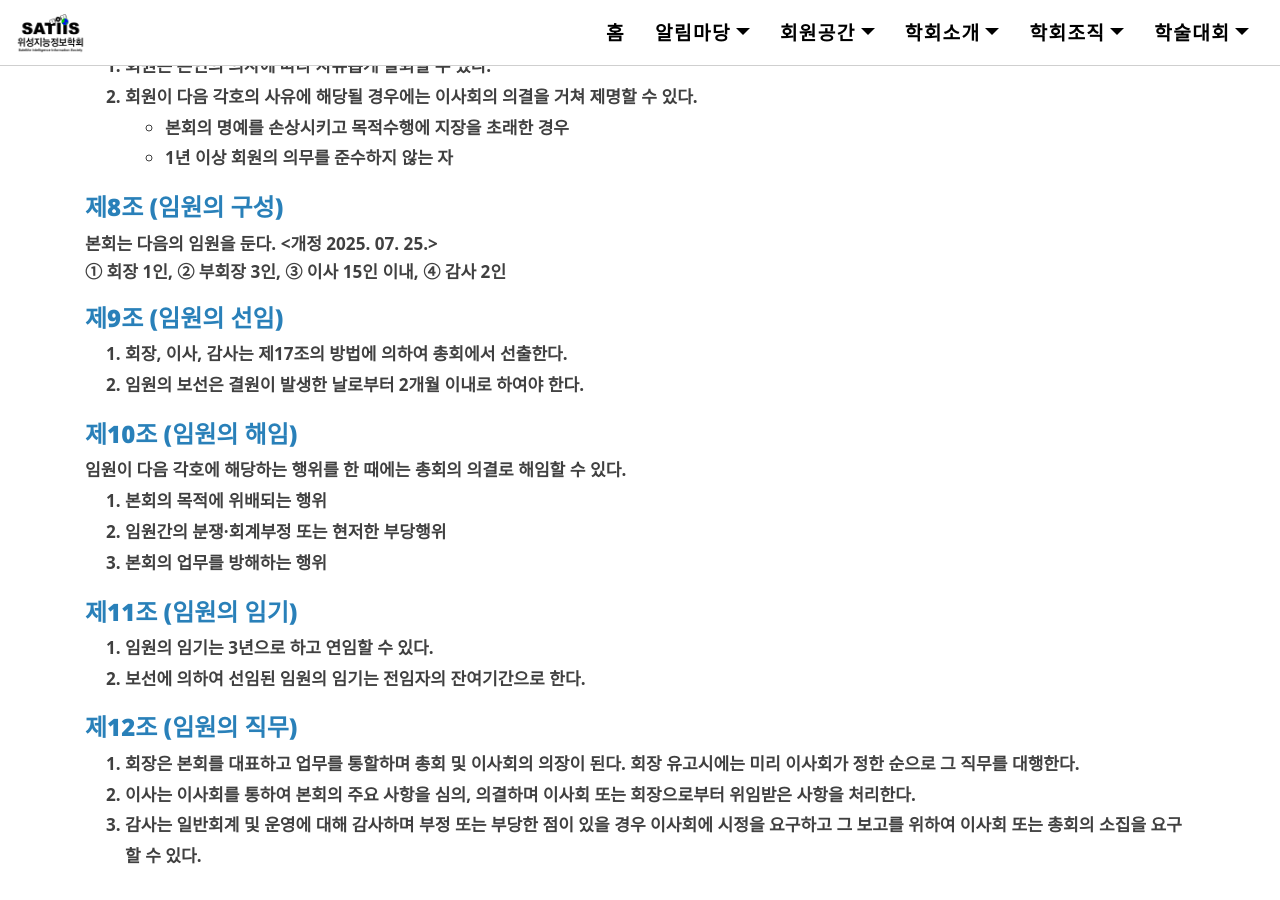
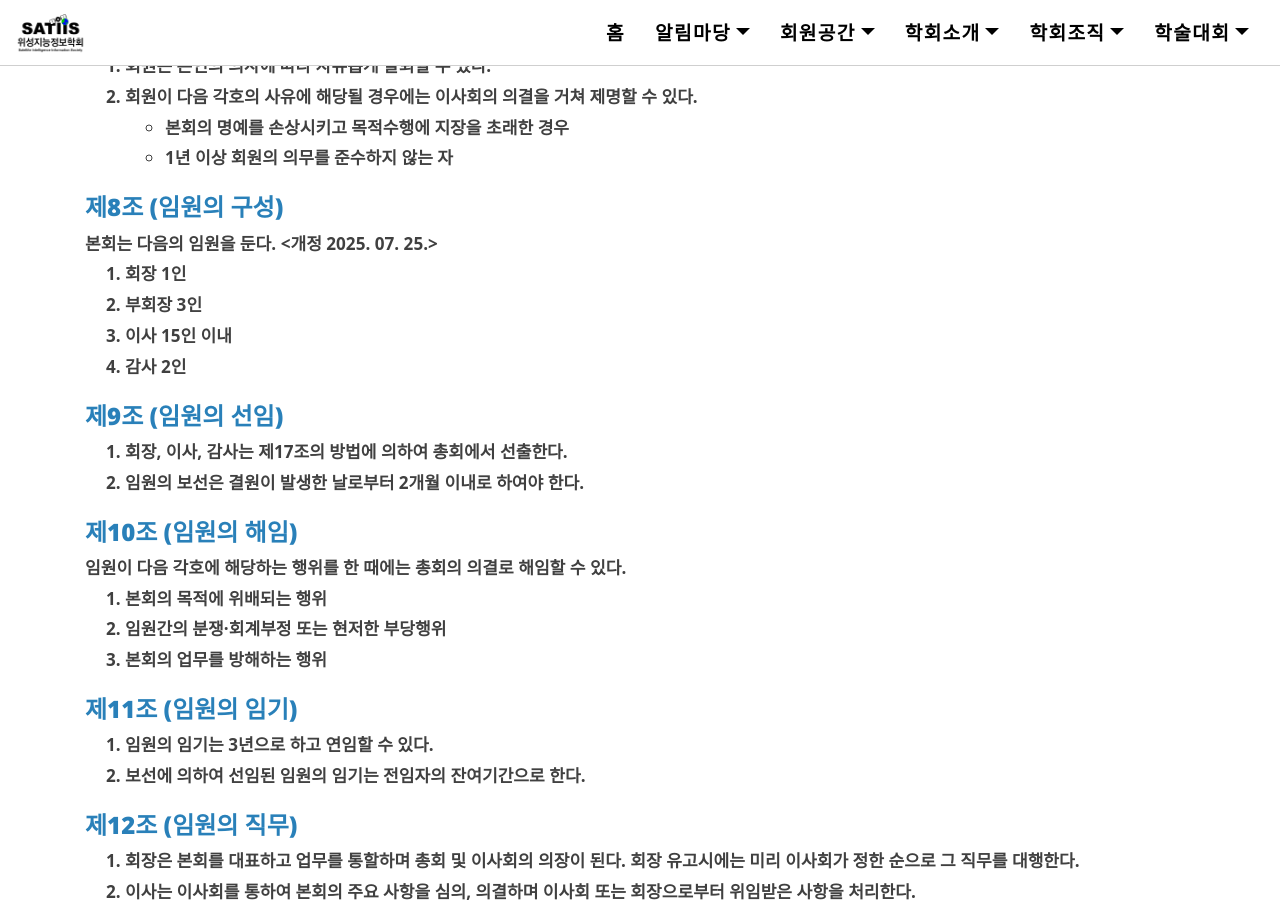
Before and after one commit to satiisgars/satiisgars.github.io, a Jekyll site: the page built from 정관.md, in a window 1280 px wide and 900 px high, scrolled down 1384 px. Built offline with Jekyll 4.4.1, drawn with Linux system fonts in a browser that asks for light colours; nearby versions of some CDN libraries.

Commit message:
Update 정관.md

```diff
--- a/정관.md
+++ b/정관.md
@@ -85,7 +85,13 @@ tilte:
     </ol>
 
     <p><h4>제8조 (임원의 구성)</h4> 본회는 다음의 임원을 둔다. <개정 2025. 07. 25.></p>
-    <p>① 회장  1인, ② 부회장 3인, ③ 이사  15인 이내, ④ 감사  2인</p>
+    <ol>
+      <li>회장 1인</li>
+      <li>부회장 3인</li>
+      <li>이사  15인 이내</li>
+      <li>감사  2인</li>
+    </ol>
+
     <p><h4>제9조 (임원의 선임)</h4></p>
     <ol>
       <li>회장, 이사, 감사는 제17조의 방법에 의하여 총회에서 선출한다.</li>
```
